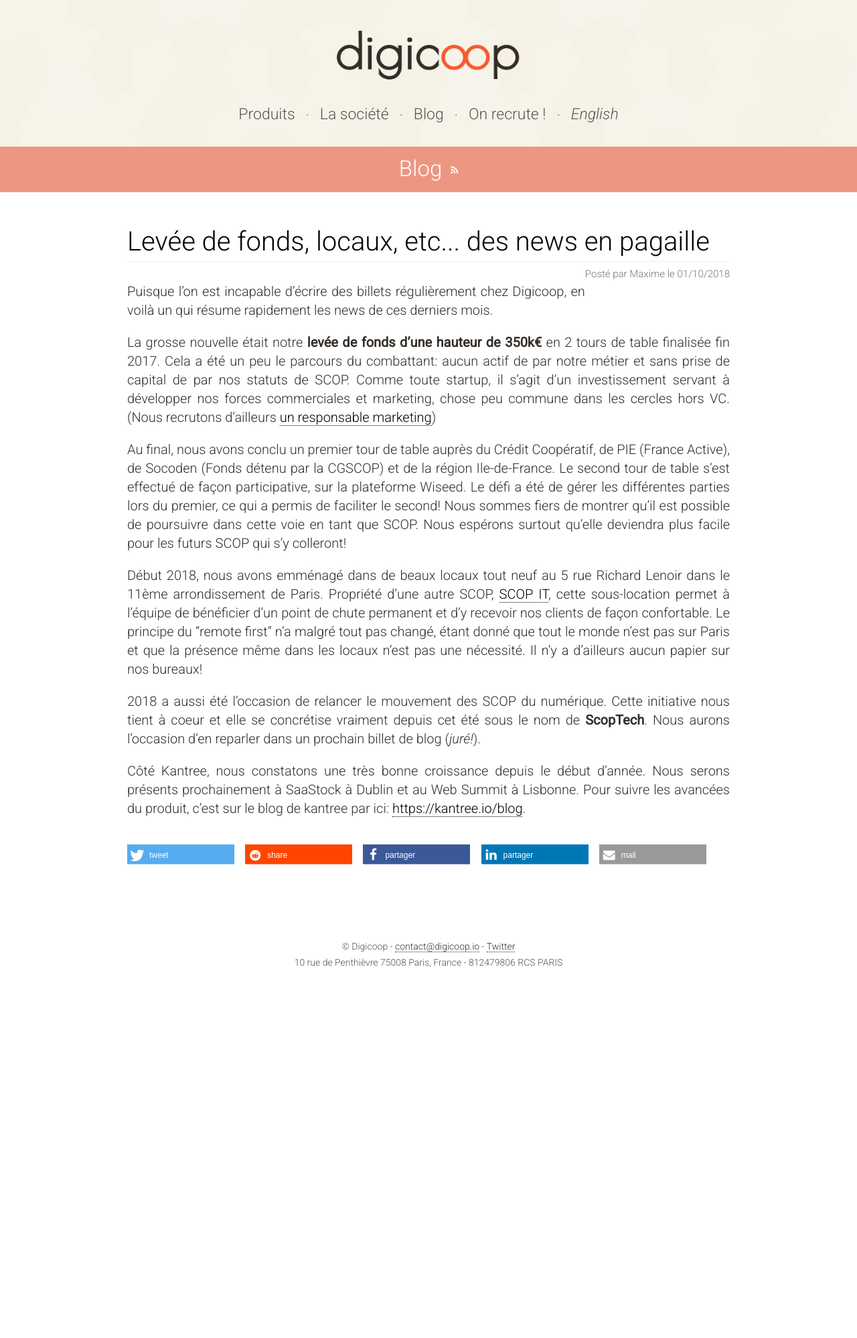
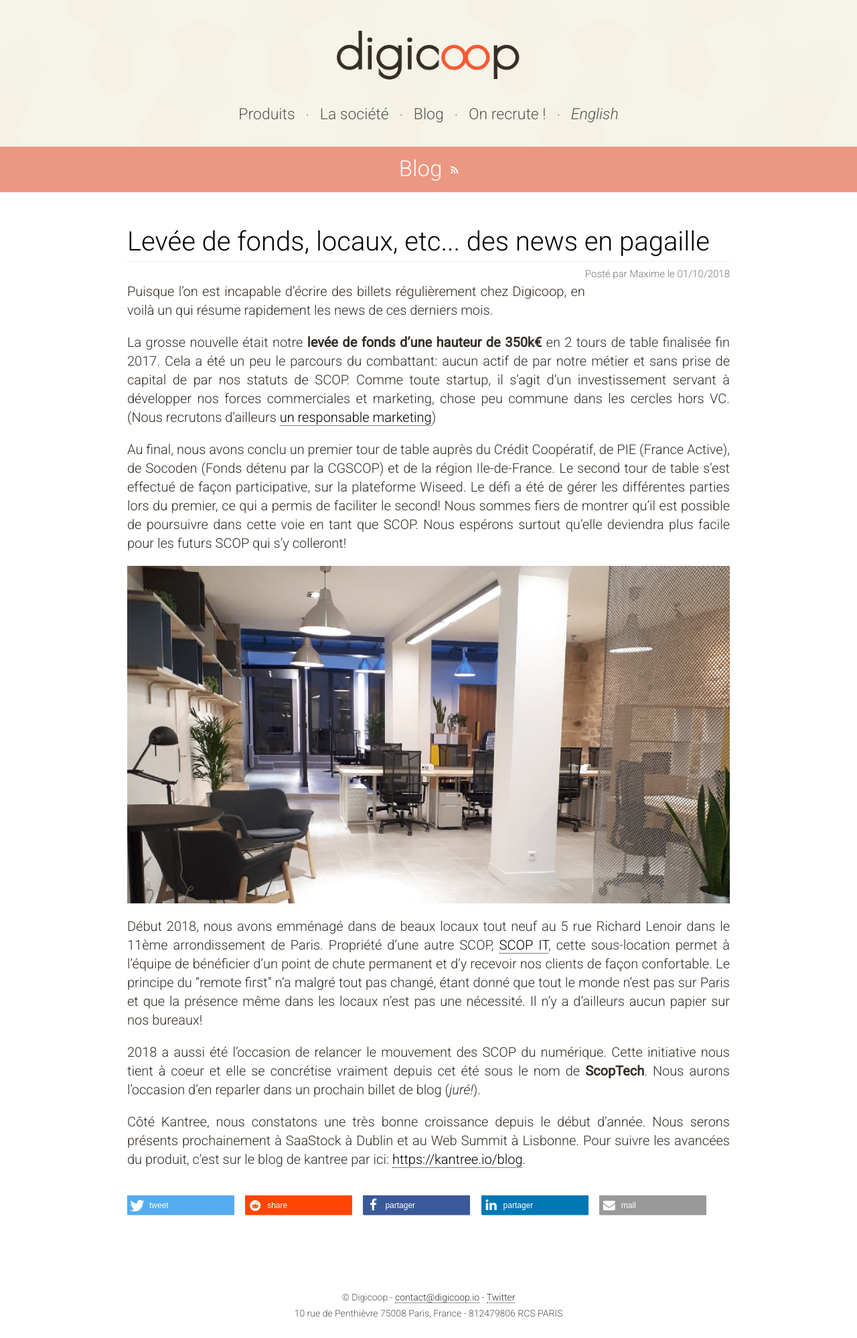
Before and after one commit to digicoop/digicoop.github.io, a Jekyll site: the page built from blog/_posts/2018-10-01-levee-de-fonds.md, in a window 1280 px wide. Shown: the whole page at 67% size. Built offline with Jekyll 4.4.1, drawn with Linux system fonts in a browser that asks for light colours; nearby versions of some CDN libraries; before the commit the page ends 1474 px from its top, so only the background shows below that.

Commit message:
added image

```diff
--- a/blog/_posts/2018-10-01-levee-de-fonds.md
+++ b/blog/_posts/2018-10-01-levee-de-fonds.md
@@ -9,6 +9,8 @@
 
 Au final, nous avons conclu un premier tour de table auprès du Crédit Coopératif, de PIE (France Active), de Socoden (Fonds détenu par la CGSCOP) et de la région Ile-de-France. Le second tour de table s'est effectué de façon participative, sur la plateforme Wiseed. Le défi a été de gérer les différentes parties lors du premier, ce qui a permis de faciliter le second! Nous sommes fiers de montrer qu'il est possible de poursuivre dans cette voie en tant que SCOP. Nous espérons surtout qu'elle deviendra plus facile pour les futurs SCOP qui s'y colleront!
 
+![nouveaux locaux](/blog/media/2018-10-01-levee-de-fonds/office.png)
+
 Début 2018, nous avons emménagé dans de beaux locaux tout neuf au 5 rue Richard Lenoir dans le 11ème arrondissement de Paris. Propriété d'une autre SCOP, [SCOP IT](http://scop-it.com), cette sous-location permet à l'équipe de bénéficier d'un point de chute permanent et d'y recevoir nos clients de façon confortable. Le principe du "remote first" n'a malgré tout pas changé, étant donné que tout le monde n'est pas sur Paris et que la présence même dans les locaux n'est pas une nécessité. Il n'y a d'ailleurs aucun papier sur nos bureaux!
 
 2018 a aussi été l'occasion de relancer le mouvement des SCOP du numérique. Cette initiative nous tient à coeur et elle se concrétise vraiment depuis cet été sous le nom de **ScopTech**. Nous aurons l'occasion d'en reparler dans un prochain billet de blog (*juré!*).
```
Also changed, not shown: blog/media/2018-10-01-levee-de-fonds/office.png (added).
